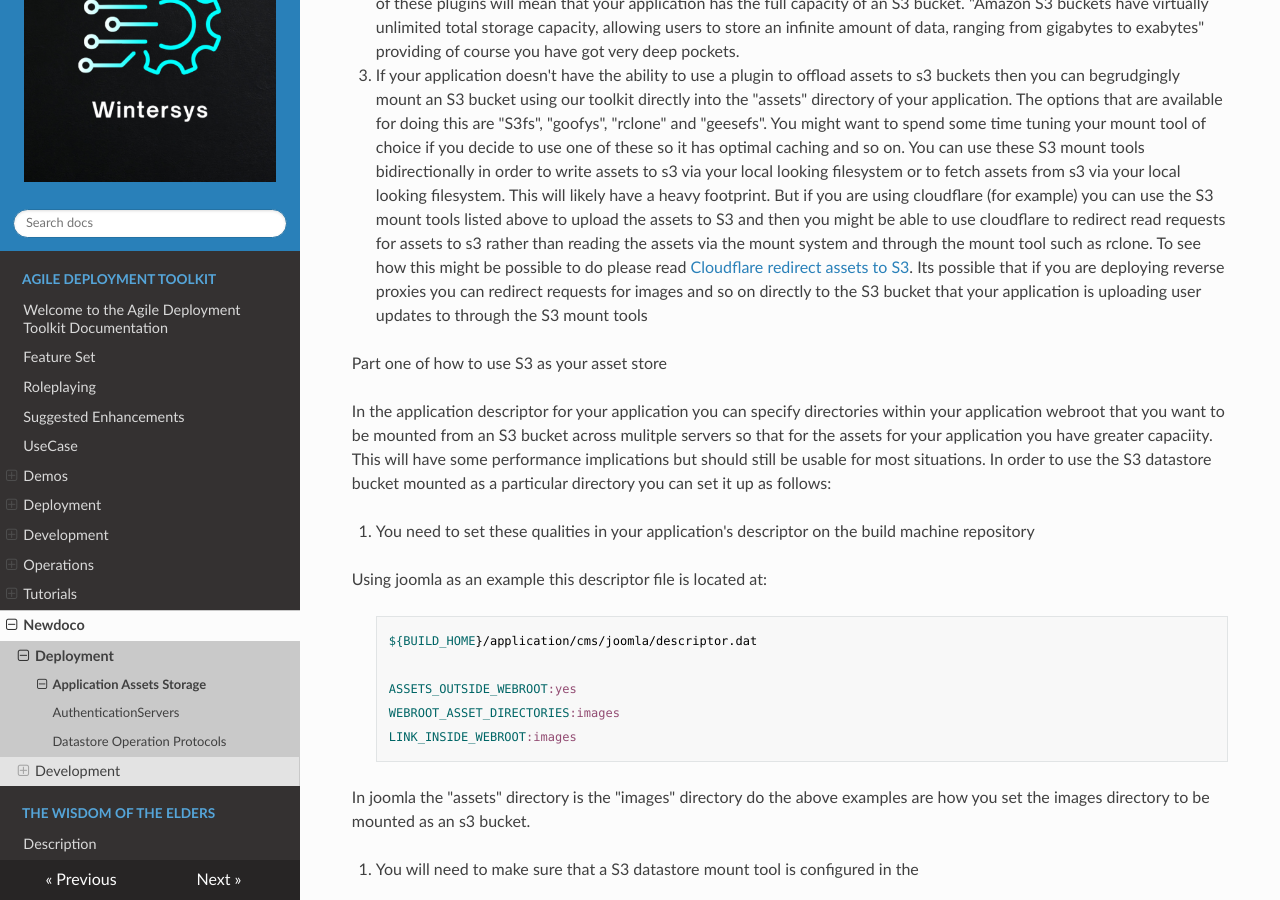
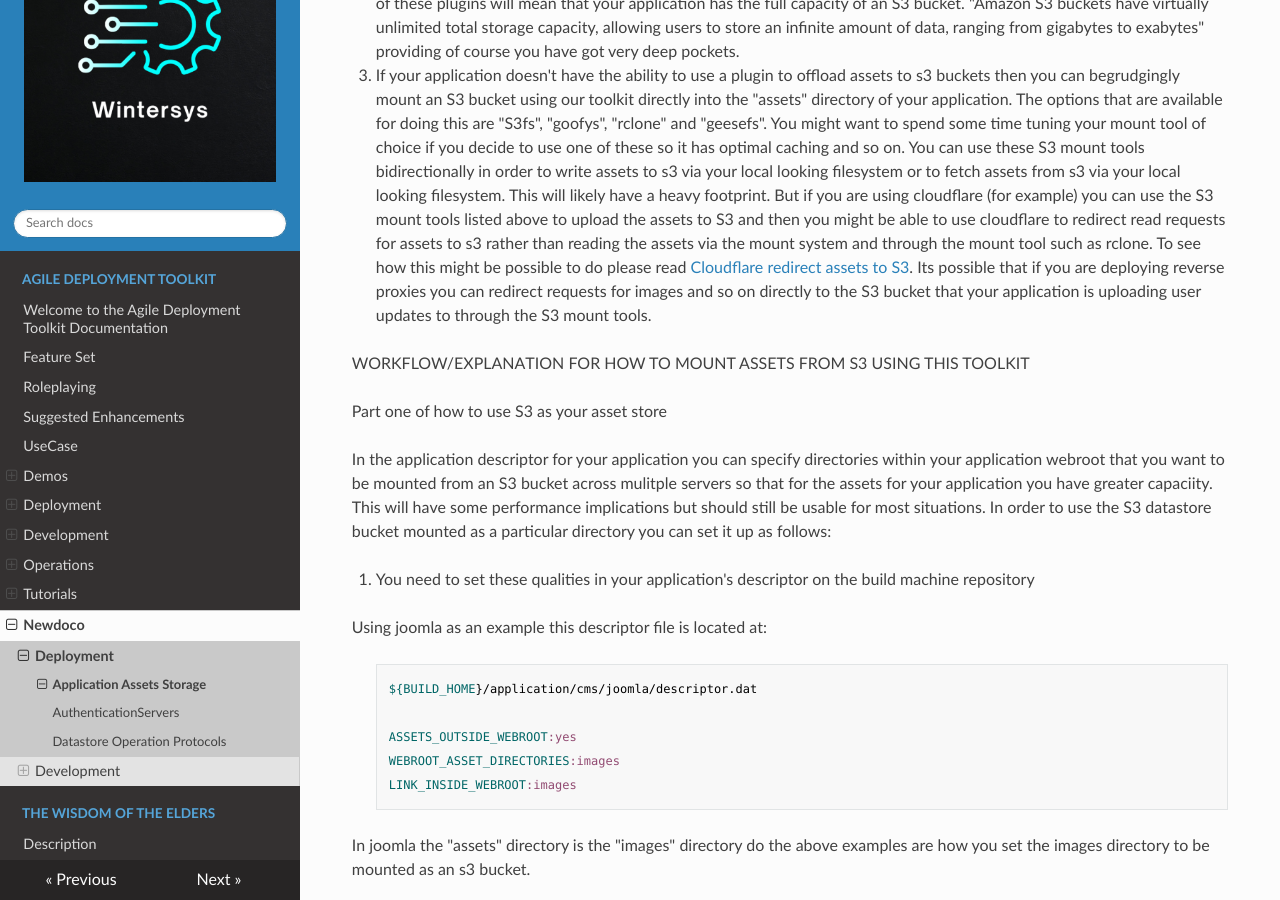
Before and after one commit to wintersys-dev/adt-documentation, an MkDocs documentation site: the page built from docs/Agile Deployment Toolkit/newdoco/Deployment/Application Assets Storage.md, in a window 1280 px wide and 900 px high, scrolled down 613 px. Built offline with MkDocs 1.6.1, drawn with Linux system fonts in a browser that asks for light colours; nearby versions of some CDN libraries.

Commit message:
Update Application Assets Storage.md

```diff
--- a/docs/Agile Deployment Toolkit/newdoco/Deployment/Application Assets Storage.md
+++ b/docs/Agile Deployment Toolkit/newdoco/Deployment/Application Assets Storage.md
@@ -16,7 +16,9 @@ When it comes to "application assets" there are various options that are provide
 
 2. Your application is expected to create a substantial amount of asset data such as a social network with users uploading images and videos to your server. Your first choice in this case should be to offload your application assets to an S3 storage system. You can do that using an application level plugin such as [Amazon S3 Offload](https://extensions.joomla.org/extension/amazon-s3-filesystem/) or [Offload to S3](https://en-gb.wordpress.org/plugins/amazon-s3-and-cloudfront/). Using one of these plugins will mean that your application has the full capacity of an S3 bucket. "Amazon S3 buckets have virtually unlimited total storage capacity, allowing users to store an infinite amount of data, ranging from gigabytes to exabytes" providing of course you have got very deep pockets.
 
-3. If your application doesn't have the ability to use a plugin to offload assets to s3 buckets then you can begrudgingly mount an S3 bucket using our toolkit directly into the "assets" directory of your application. The options that are available for doing this are "S3fs", "goofys", "rclone" and "geesefs". You might want to spend some time tuning your mount tool of choice if you decide to use one of these so it has optimal caching and so on. You can use these S3 mount tools bidirectionally in order to write assets to s3 via your local looking filesystem or to fetch assets from s3 via your local looking filesystem. This will likely have a heavy footprint. But if you are using cloudflare (for example) you can use the S3 mount tools listed above to upload the assets to S3 and then you might be able to use cloudflare to redirect read requests for assets to s3 rather than reading the assets via the mount system and through the mount tool such as rclone. To see how this might be possible to do please read [Cloudflare redirect assets to S3](https://developers.cloudflare.com/rules/cloud-connector/examples/route-images-to-s3/). Its possible that if you are deploying reverse proxies you can redirect requests for images and so on directly to the S3 bucket that your application is uploading user updates to through the S3 mount tools
+3. If your application doesn't have the ability to use a plugin to offload assets to s3 buckets then you can begrudgingly mount an S3 bucket using our toolkit directly into the "assets" directory of your application. The options that are available for doing this are "S3fs", "goofys", "rclone" and "geesefs". You might want to spend some time tuning your mount tool of choice if you decide to use one of these so it has optimal caching and so on. You can use these S3 mount tools bidirectionally in order to write assets to s3 via your local looking filesystem or to fetch assets from s3 via your local looking filesystem. This will likely have a heavy footprint. But if you are using cloudflare (for example) you can use the S3 mount tools listed above to upload the assets to S3 and then you might be able to use cloudflare to redirect read requests for assets to s3 rather than reading the assets via the mount system and through the mount tool such as rclone. To see how this might be possible to do please read [Cloudflare redirect assets to S3](https://developers.cloudflare.com/rules/cloud-connector/examples/route-images-to-s3/). Its possible that if you are deploying reverse proxies you can redirect requests for images and so on directly to the S3 bucket that your application is uploading user updates to through the S3 mount tools.
+
+WORKFLOW/EXPLANATION FOR HOW TO MOUNT ASSETS FROM S3 USING THIS TOOLKIT
 
 Part one of how to use S3 as your asset store
 
```
